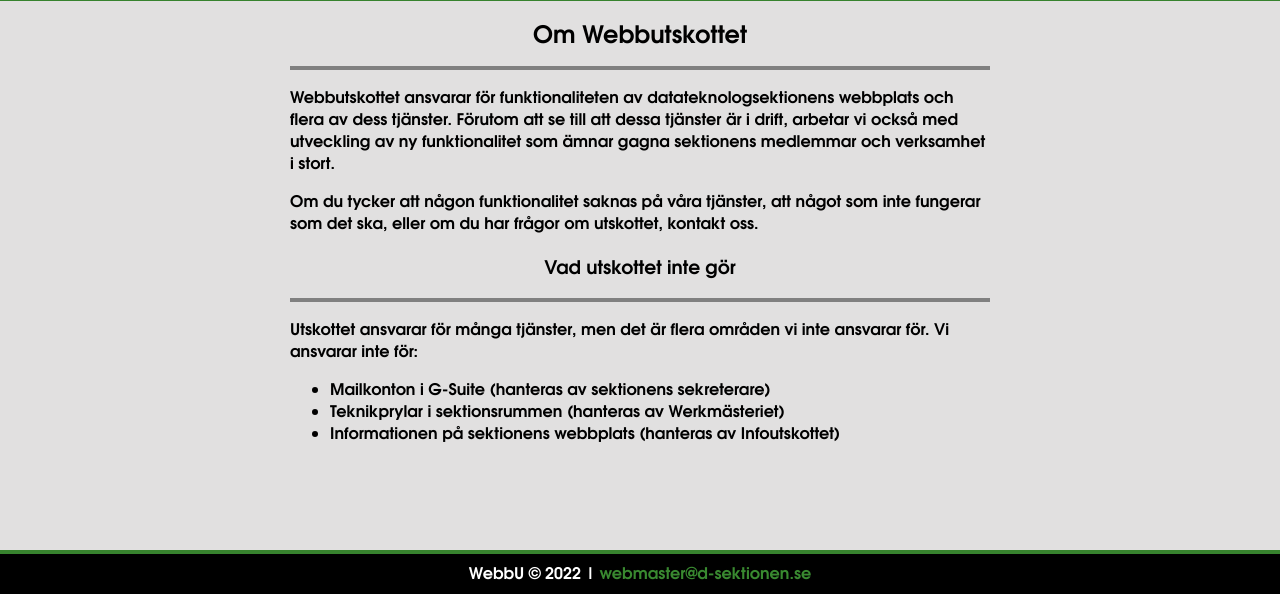
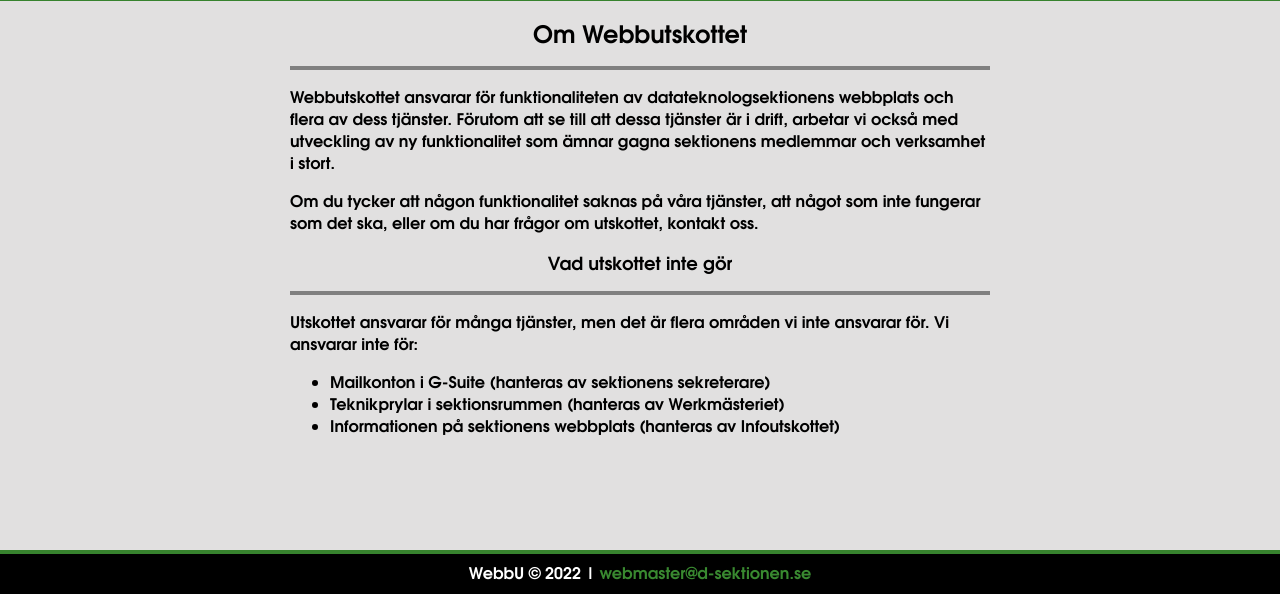
Before and after one commit to d-sektionen/webbu.se, a plain HTML site: page index.html in a window 1280 px wide. Shown: the part 206-800 px from the top of the page. Drawn offline with Linux system fonts and the light colour scheme.

Commit message:
fix heading hierarchy, change size with css instead of skipping a heading level

```diff
--- a/files/style.css
+++ b/files/style.css
@@ -80,6 +80,10 @@ nav a:hover {
 
 h1 {
     font-size: 24px;
+}
+
+.small-h2 {
+    font-size: 18px;
 }
 
 header img {
--- a/index.html
+++ b/index.html
@@ -25,7 +25,7 @@
             eller om du har frågor om utskottet, kontakt oss.
         </p>
 
-        <h3>Vad utskottet inte gör</h3>
+        <h2 class="small-h2">Vad utskottet inte gör</h2>
         <hr>
         <p>
             Utskottet ansvarar för många tjänster, men det är flera områden vi inte ansvarar för.
```
